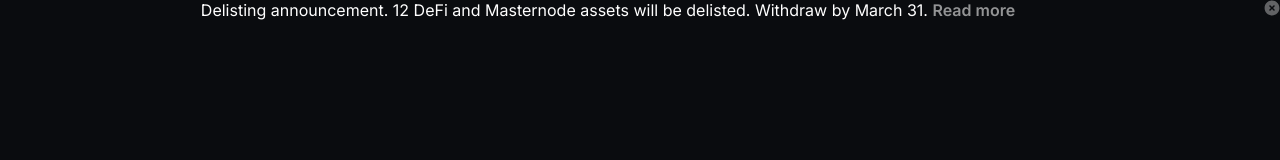
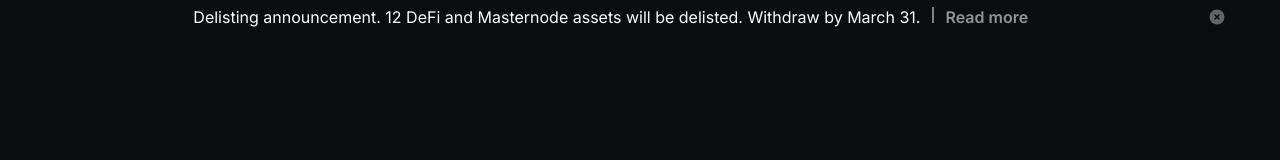
Before and after one commit to mihanahab5/Mikhail, a plain HTML site: page index.html in a window 1280 px wide. Drawn offline with Linux system fonts and the light colour scheme.

Commit message:
alert v2

```diff
--- a/css/header.css
+++ b/css/header.css
@@ -1,12 +1,47 @@
 .alert {
-    display: flex;
+    transition: all .6s ease-out;
+    overflow: hidden;
+    min-height: all .1000px;
 }
+
 .alert_wrapper {
     display: flex;
     justify-content: space-between;
     width: 100%;
+    padding: 7px 0;
 }
+
+
 .alert_text {
     width: 95%;
     text-align: center;
 }
+
+.alert_text > p > span{
+    width: 2px;
+    height: 16px;
+    display: inline-block;
+    background: gray;
+    margin: 0 7px;
+}
+
+.alert_close {
+    display: flex;
+    align-content: center;
+    justify-content: center;
+    align-items: center;
+
+    cursor: pointer;
+    opacity: 0.36;
+    transition: all .1s linear;
+}
+
+.alert_close:hover {
+    opacity: 0.6;
+}
+
+.alert_line {
+    width: 100%;
+    height: 1px;
+    animation: lineAnimation 10s ease infinite;
+}
--- a/css/main.css
+++ b/css/main.css
@@ -19,13 +19,14 @@ body, html {
 }
 
 /* Container */
-.container{
-    max-width: 1180;
+.container {
+    max-width: 1180px;
     margin: 0 auto;
+    padding: 0 5px;
 }
 
 /* Second button */
-.second_btn{
+.second_btn {
     display: inline-block;
     color: #939495;
     text-decoration: none;
--- a/index.html
+++ b/index.html
@@ -9,28 +9,31 @@
 </head>
 <body>
     <header class="header">
+        <div class="alert">
             <div class="container">
-            <div class="alert">
                 <div class="alert_wrapper">
                     <div class="alert_text">
                         <p>
                             Delisting announcement. 12 DeFi and Masternode assets will be delisted. Withdraw by March 31.
-                        <spam></spam>
+                            <span></span>
                             <a class="second_btn" href="#">Read more</a>
                         </p>
                     </div>
                     <div class="alert_close">
                         <svg width="16" height="16" viewBox="0 0 16 16" fill="none" xmlns="http://www.w3.org/2000/svg">
-                        <g opacity="0.36">
+                            <g>
                                 <path fill-rule="evenodd" clip-rule="evenodd" d="M7.99992 0.583496C3.90381 0.583496 0.583252 3.90405 0.583252 8.00016C0.583252 12.0963 3.90381 15.4168 7.99992 15.4168C12.096 15.4168 15.4166 12.0963 15.4166 8.00016C15.4166 3.90405 12.096 0.583496 7.99992 0.583496ZM5.46959 5.46983C5.76248 5.17694 6.23736 5.17694 6.53025 5.46983L7.99992 6.9395L9.46959 5.46983C9.76248 5.17694 10.2374 5.17694 10.5302 5.46983C10.8231 5.76273 10.8231 6.2376 10.5302 6.53049L9.06058 8.00016L10.5302 9.46983C10.8231 9.76273 10.8231 10.2376 10.5302 10.5305C10.2374 10.8234 9.76248 10.8234 9.46959 10.5305L7.99992 9.06082L6.53025 10.5305C6.23736 10.8234 5.76248 10.8234 5.46959 10.5305C5.1767 10.2376 5.1767 9.76273 5.46959 9.46983L6.93926 8.00016L5.46959 6.53049C5.1767 6.2376 5.1767 5.76273 5.46959 5.46983Z" fill="white"/>
                             </g>
                         </svg>
                     </div>
                 </div>
             </div>
+            <div class="alert_line"></div>
         </div>
 
         <div class="header_wrapper"></div>
     </header>
+
+    <script src="./js/alert.js"></script>
 </body>
 </html>
--- /dev/null
+++ b/js/alert.js
@@ -0,0 +1,6 @@
+const alert = document.querySelector('.alert');
+const close = document.querySelector('.alert_close');
+
+close.onclick = function() {
+    alert.style.maxHeight = "0px"
+}
```
Lines whose indentation alone changed are shown as unchanged.
